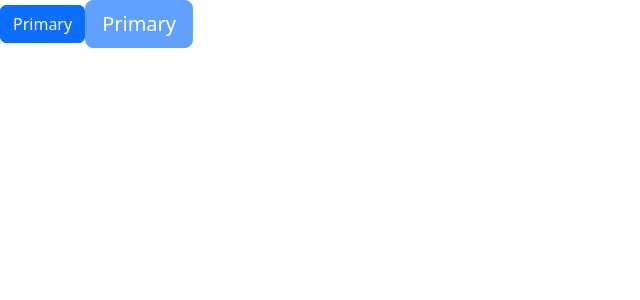
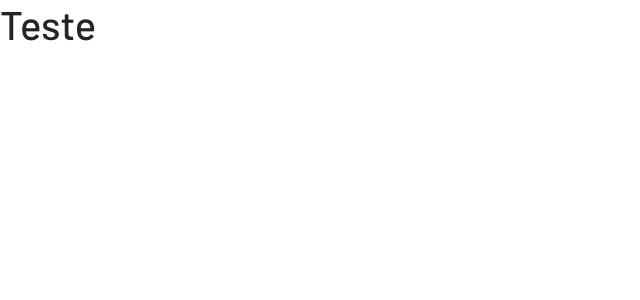
Before and after one commit to rodrigobruno/desafio-4-grupo-4-front-end-ecommerce, a React (Create React App) app: page / in a window 1280 px wide. Shown: the top 300 px of the page, without its empty margins (0-640 px from the left). Built offline with nearby package versions, Linux system fonts and the light colour scheme.

Commit message:
Configurado a fonte Barlow como fonte padrão do projeto

```diff
--- a/public/index.html
+++ b/public/index.html
@@ -2,6 +2,8 @@
 <html lang="pt-BR">
 
 <head>
+  <link rel="preconnect" href="https://fonts.googleapis.com">
+  <link rel="preconnect" href="https://fonts.gstatic.com" crossorigin>
   <meta charset="utf-8" />
   <link rel="icon" href="%PUBLIC_URL%/favicon.ico" />
   <meta name="viewport" content="width=device-width, initial-scale=1" />
@@ -10,6 +12,7 @@
     content="Gama Zone é uma loja especializada em board games que oferece uma experiência única pra entusiastas de jogos de tabuleiro. Possui uma ampla variedade de títulos." />
   <link rel="apple-touch-icon" href="%PUBLIC_URL%/logo192.png" />
   <link rel="manifest" href="%PUBLIC_URL%/manifest.json" />
+  <link href="https://fonts.googleapis.com/css2?family=Barlow:wght@500;600;900&display=swap" rel="stylesheet">
   <title>Gama Zone</title>
 </head>
 
--- a/src/App.tsx
+++ b/src/App.tsx
@@ -1,20 +1,7 @@
-import { Button } from 'react-bootstrap';
-
 export default function App() {
     return (
         <>
-            <Button variant='primary'>Primary</Button>
-            <Button variant='primary' size='lg' disabled>
-                Primary
-            </Button>
-            {/* <Button variant='secondary'>Secondary</Button>
-            <Button variant='success'>Success</Button>
-            <Button variant='warning'>Warning</Button>
-            <Button variant='danger'>Danger</Button>
-            <Button variant='info'>Info</Button>
-            <Button variant='light'>Light</Button>
-            <Button variant='dark'>Dark</Button>
-            <Button variant='link'>Link</Button> */}
+            <h1>Teste</h1>
         </>
     );
 }
--- a/src/styles/custom.scss
+++ b/src/styles/custom.scss
@@ -1,5 +1,8 @@
 // $primary: #49D13A;
 // $secondary: green;
+// $headings-font-family: 'Barlow', sans-serif;
+$font-family-sans-serif: Barlow, -apple-system, system-ui, BlinkMacSystemFont, "Segoe UI", Roboto, "Helvetica Neue", Arial, sans-serif !default;
+
 
 /* import bootstrap to set changes */
 @import 'bootstrap/scss/bootstrap';
```
